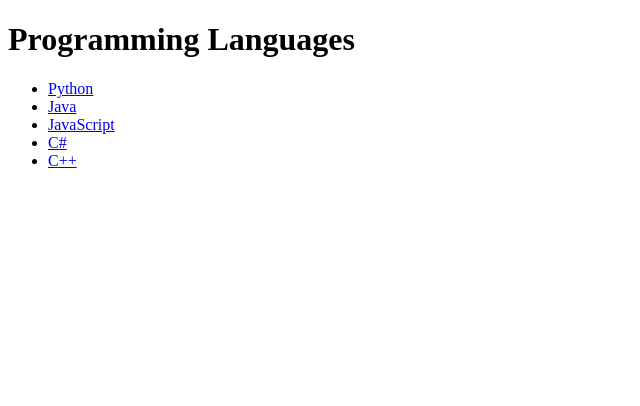
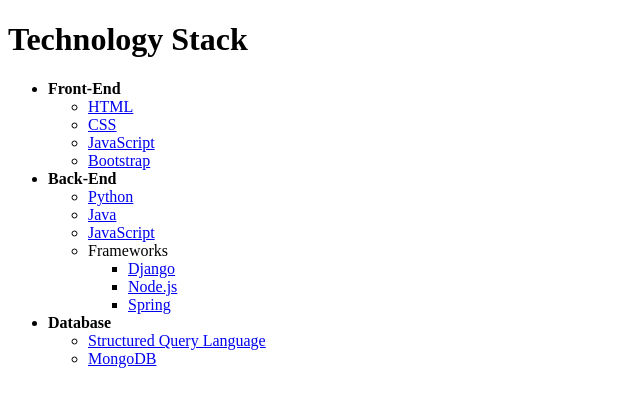
Before and after one commit to Harshav2018/List, a plain HTML site: page index.html in a window 1280 px wide. Shown: the whole page, without its empty margins (0-640 px from the left). Drawn offline with Linux system fonts and the light colour scheme.

Commit message:
index.html

```diff
--- a/index.html
+++ b/index.html
@@ -3,16 +3,41 @@
 <head>
     <meta charset="UTF-8">
     <meta name="viewport" content="width=device-width, initial-scale=1.0">
-    <title>Programming Languages</title>
+    <title>Technology Stack</title>
 </head>
 <body>
-    <h1>Programming Languages</h1>
+    <h1>Technology Stack</h1>
     <ul>
-        <li><a href="python.html">Python</a></li>
-        <li><a href="java.html">Java</a></li>
-        <li><a href="javascript.html">JavaScript</a></li>
-        <li><a href="csharp.html">C#</a></li>
-        <li><a href="cpp.html">C++</a></li>
+        <li><b>Front-End</b>
+            <ul>
+                <li><a href="html.html" target="_blank">HTML</a></li>
+                <li><a href="css.html" target="_blank">CSS</a></li>
+                <li><a href="javascript.html" target="_blank">JavaScript</a></li>
+                <li><a href="bootstrap.html" target="_blank">Bootstrap</a></li>
+            </ul>
+        </li>
+
+        <li><b>Back-End</b>
+            <ul>
+                <li><a href="python.html" target="_blank">Python</a></li>
+                <li><a href="java.html" target="_blank">Java</a></li>
+                <li><a href="javascript.html" target="_blank">JavaScript</a></li>
+                <li>Frameworks
+                    <ul>
+                        <li><a href="django.html" target="_blank">Django</a></li>
+                        <li><a href="nodejs.html" target="_blank">Node.js</a></li>
+                        <li><a href="spring.html" target="_blank">Spring</a></li>
+                    </ul>
+                </li>
+            </ul>
+        </li>
+
+        <li><b>Database</b>
+            <ul>
+                <li><a href="sql.html" target="_blank">Structured Query Language</a></li>
+                <li><a href="mongodb.html" target="_blank">MongoDB</a></li>
+            </ul>
+        </li>
     </ul>
 </body>
 </html>
```
